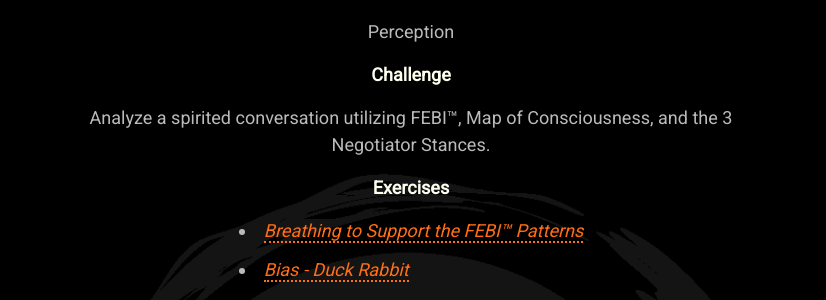
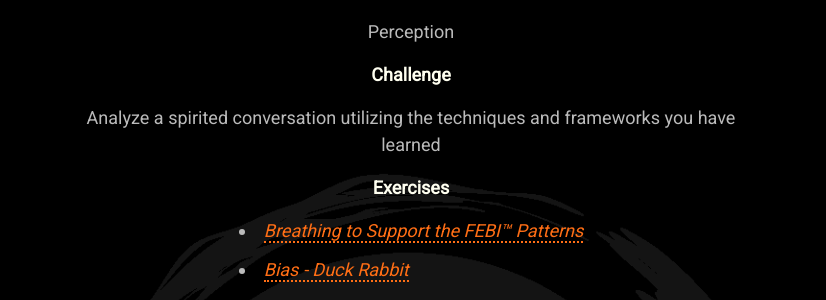
Before and after one commit to mindset-dojo/mindset-dojo.github.io, a Jekyll site: the page built from program.md, in a window 1280 px wide and 900 px high, scrolled down 2788 px. Shown: the part 153-453 px from the top of the window, without its empty margins (229-1055 px from the left). Built offline with Jekyll 4.4.1, drawn with Linux system fonts in a browser that asks for light colours; some web fonts are replaced.

Commit message:
refactor: change green belt challenge so that it is more general, referring to everything you have learned.

```diff
--- a/_data/program.yaml
+++ b/_data/program.yaml
@@ -56,7 +56,7 @@
     label: 5th Kyu
     level: -5
     focus: Perception
-    challenge: Analyze a spirited conversation utilizing FEBI™, Map of Consciousness, and the 3 Negotiator Stances.
+    challenge: Analyze a spirited conversation utilizing the techniques and frameworks you have learned
     exercises:
       - label: Breathing to Support the FEBI™ Patterns
         url: https://www.youtube.com/watch?v=C53IKjDvU2g
```
